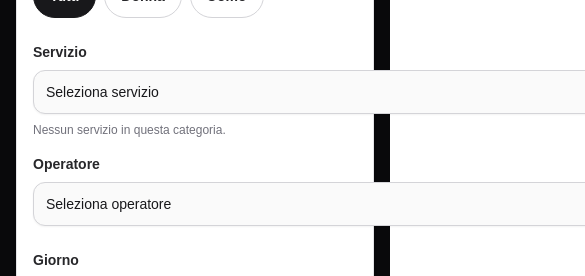
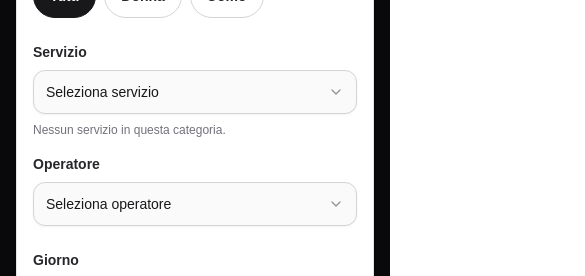
Before and after one commit to Domenic0Ferrari/parrucchiere_vercel, a Next.js app: page /book in a window 390 px wide. Shown: the part 280-556 px from the top of the page, 585 px wide, since content can reach past the window. Built offline with nearby package versions, Linux system fonts and the light colour scheme; no server answers.

Commit message:
fix mobile

```diff
--- a/app/book/page.tsx
+++ b/app/book/page.tsx
@@ -75,7 +75,7 @@ function BookPageContent() {
 
 	if (complete) return <div className="min-h-[70vh] bg-zinc-50 text-zinc-900"><main className="mx-auto max-w-xl px-4 py-20"><div className="rounded-2xl border border-zinc-200 bg-white p-6 shadow-sm"><h1 className="text-2xl font-semibold">Prenotazione confermata</h1><p className="mt-2 text-zinc-600">Ti aspettiamo {formatDate(date)} alle {time}.</p><Link href="/" className="mt-5 inline-block rounded-xl bg-zinc-900 px-4 py-2 text-sm font-semibold text-white">Torna alla home</Link></div></main></div>;
 
-	return <div className="min-h-screen bg-zinc-950 text-zinc-100"><main className="mx-auto max-w-3xl px-4 py-8 sm:px-6 sm:py-16">
+	return <div className="min-h-screen overflow-x-hidden bg-zinc-950 text-zinc-100"><main className="mx-auto max-w-3xl px-4 py-8 sm:px-6 sm:py-16">
 		<header className="max-w-xl"><p className="text-xs font-semibold tracking-[.18em] text-zinc-400">PRENOTA ONLINE</p><h1 className="mt-2 text-2xl font-semibold leading-tight text-white sm:text-3xl">Scegli il tuo appuntamento</h1><p className="mt-2 text-sm leading-relaxed text-zinc-300">Gli orari occupati sono mostrati ma non selezionabili.</p></header>
 		{loading ? <p className="mt-8 text-sm text-zinc-300">Caricamento disponibilità...</p> : <form onSubmit={submit} className="mt-7 grid gap-6 rounded-2xl border border-zinc-200 bg-white p-4 shadow-sm sm:mt-8 sm:gap-7 sm:p-7">
 			<Field label="Per chi è il servizio?"><div className="flex flex-wrap gap-2">{(["tutti", "donna", "uomo"] as const).map((item) => <button key={item} type="button" aria-pressed={category === item} onClick={() => setCategory(item)} className={`min-h-11 rounded-full border px-4 py-2 text-sm font-semibold capitalize ${category === item ? "border-zinc-900 bg-zinc-900 text-white" : "border-zinc-300 bg-white text-zinc-800 hover:bg-zinc-50"}`}>{item === "tutti" ? "Tutti" : item}</button>)}</div></Field>
@@ -85,7 +85,7 @@ function BookPageContent() {
 			<div className="grid gap-4 sm:grid-cols-2"><Field label="Nome completo"><input required value={name} onChange={(event) => setName(event.target.value)} className="input" /></Field><Field label="Telefono"><input value={phone} onChange={(event) => setPhone(event.target.value)} className="input" /></Field><Field label="Email"><input type="email" value={email} onChange={(event) => setEmail(event.target.value)} className="input" /></Field></div>
 			<p className="text-xs leading-relaxed text-zinc-500">Inserisci telefono o email per completare la prenotazione.</p><button disabled={saving || !time} className="min-h-12 rounded-xl bg-zinc-900 px-4 py-3 text-sm font-semibold text-white shadow-sm disabled:cursor-not-allowed disabled:bg-zinc-300">{saving ? "Invio..." : "Conferma prenotazione"}</button>
 		</form>}
-		<style jsx>{`.input { width:100%; min-height:2.75rem; border:1px solid #d4d4d8; border-radius:.75rem; padding:.6rem .75rem; font-size:1rem; color:#18181b; background:#fff; }`}</style>
+		<style jsx>{`.input { box-sizing:border-box; width:100%; max-width:100%; min-height:2.75rem; border:1px solid #d4d4d8; border-radius:.75rem; padding:.6rem .75rem; font-size:1rem; color:#18181b; background:#fff; }`}</style>
 	</main></div>;
 }
 
@@ -93,4 +93,4 @@ function BookingPageFallback() {
 	return <div className="min-h-screen bg-zinc-950 text-zinc-100"><main className="mx-auto max-w-3xl px-4 py-8 sm:px-6 sm:py-16"><p className="mt-8 text-sm text-zinc-300">Caricamento disponibilità...</p></main></div>;
 }
 
-function Field({ label, children }: { label: string; children: ReactNode }) { return <div><label className="mb-2 block text-sm font-semibold text-zinc-800">{label}</label>{children}</div>; }
+function Field({ label, children }: { label: string; children: ReactNode }) { return <div className="min-w-0"><label className="mb-2 block text-sm font-semibold text-zinc-800">{label}</label>{children}</div>; }
--- a/components/ui/select.tsx
+++ b/components/ui/select.tsx
@@ -33,7 +33,7 @@ function SelectTrigger({
 		<SelectPrimitive.Trigger
 			data-slot="select-trigger"
 			className={cn(
-				"data-[size=default]:h-10 data-[size=sm]:h-8 [&_svg:not([class*='text-'])]:text-zinc-600 flex w-fit items-center justify-between gap-2 rounded-xl border border-zinc-300 bg-zinc-50 px-3 py-2 text-sm whitespace-nowrap text-zinc-900 shadow-xs transition-[color,box-shadow] outline-none focus-visible:ring-[3px] focus-visible:ring-zinc-300 disabled:cursor-not-allowed disabled:opacity-50 data-[size=default]:px-3 data-[size=sm]:px-2",
+				"data-[size=default]:h-10 data-[size=sm]:h-8 [&_svg:not([class*='text-'])]:text-zinc-600 flex w-fit max-w-full box-border items-center justify-between gap-2 rounded-xl border border-zinc-300 bg-zinc-50 px-3 py-2 text-sm whitespace-nowrap text-zinc-900 shadow-xs transition-[color,box-shadow] outline-none focus-visible:ring-[3px] focus-visible:ring-zinc-300 disabled:cursor-not-allowed disabled:opacity-50 data-[size=default]:px-3 data-[size=sm]:px-2",
 				"[&>span]:text-zinc-900",
 				"[&>span[data-placeholder]]:text-zinc-600",
 				"w-full",
```
